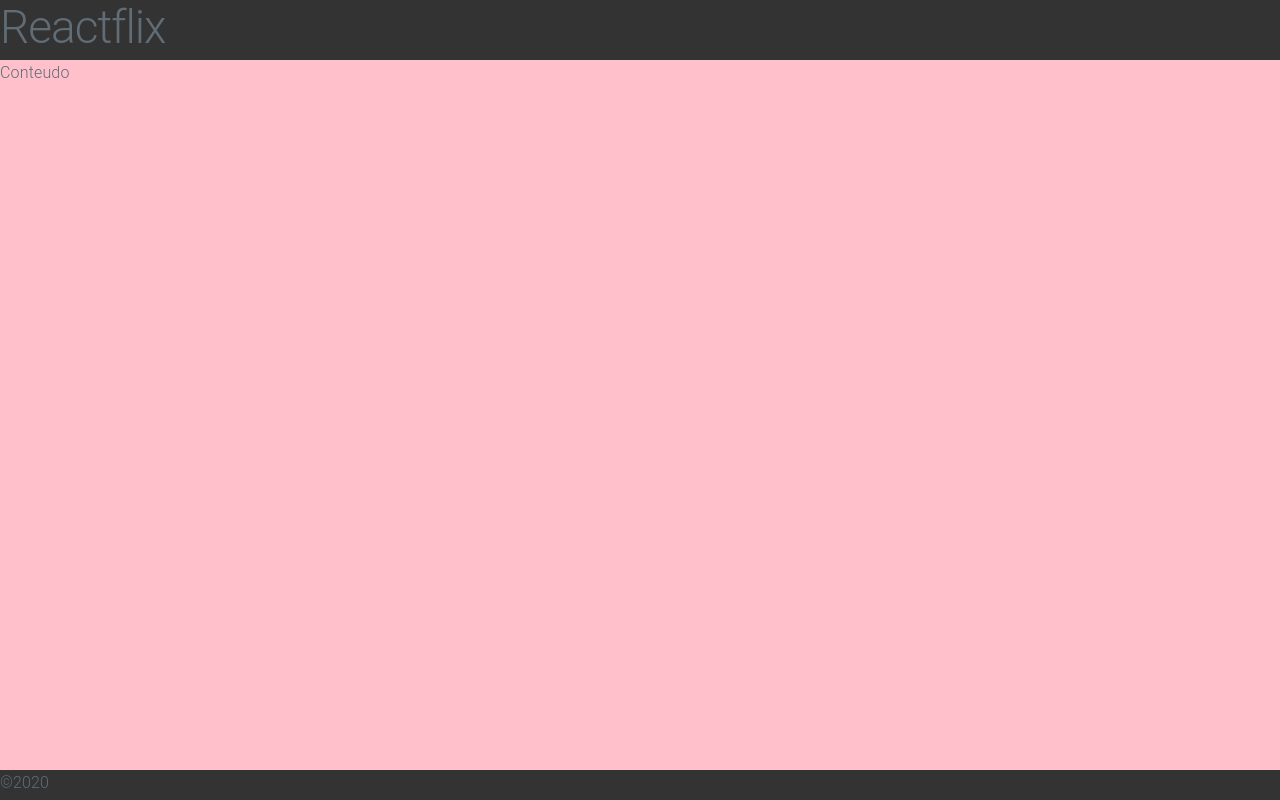
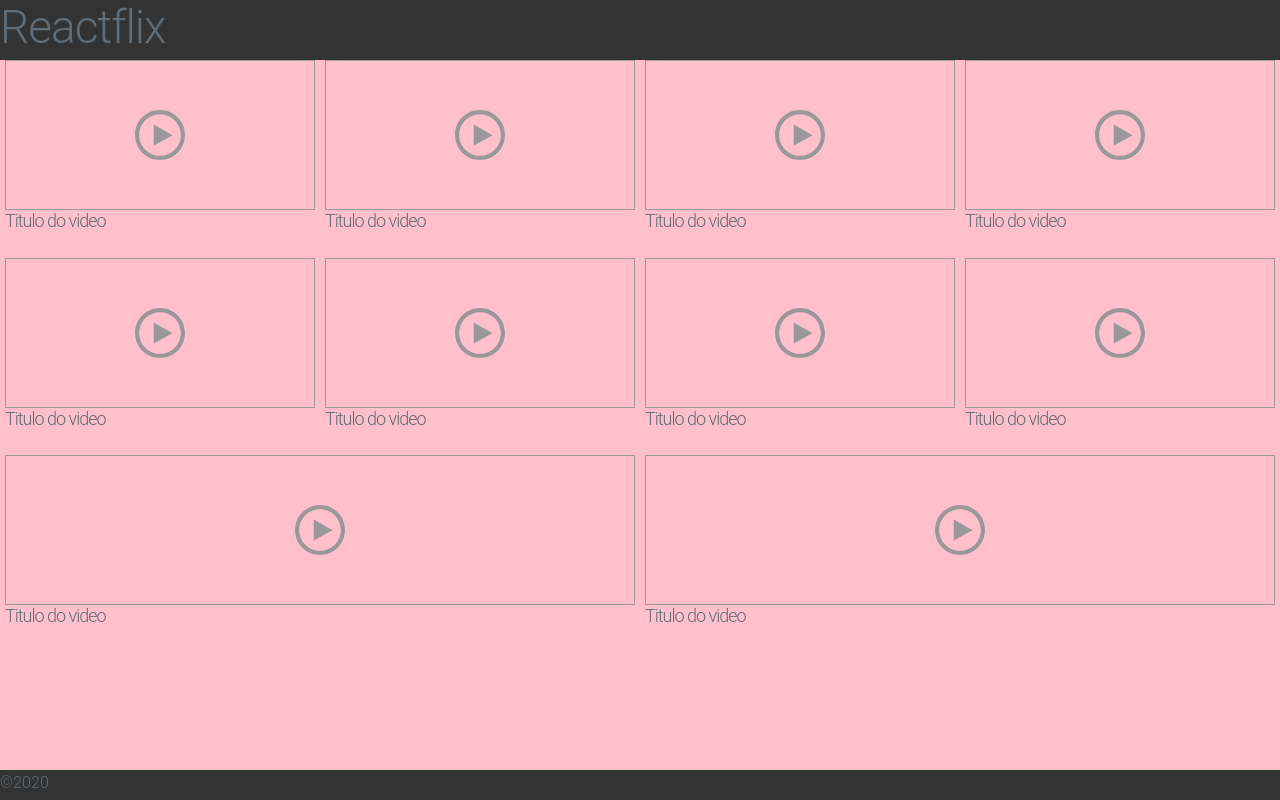
Before and after one commit to reubber/reactflix, a React (Create React App) app: page / in a window 1280 px wide. Built offline with nearby package versions, Linux system fonts and the light colour scheme.

Commit message:
add Video List

```diff
--- a/public/index.html
+++ b/public/index.html
@@ -3,7 +3,7 @@
   <head>
 
     <meta charset="utf-8" />
-    <meta name="viewport" content="width=device-width, initial-scale=1" />
+    <meta name="viewport" content="width=device-width, initial-scale=1, shrink-to-fit=no" />
     <meta name="theme-color" content="#000000" />
 
 
--- a/src/App.js
+++ b/src/App.js
@@ -1,9 +1,11 @@
 import React, {Fragment} from 'react';
 import styled from 'styled-components'
+import GlobalStyle from './theme/globalStyle';
+import Play from '@components/play'
 
 import 'normalize.css'
 import 'milligram'
-import GlobalStyle from './theme/globalStyle';
+
 
 function App() {
 
@@ -16,14 +18,37 @@
 `
   const Footer = styled.footer`
     height: ${footerHeight};
-    background: #333
+    background: #333;
 `
   const Main = styled.main`
     min-height: calc(100% - ${headerHeight} - ${footerHeight});
-    background: pink
+    background: pink;
 `
   const Container = styled.div`
     height: 100%
+`
+  const VideosList = styled.div`
+    display: flex;
+    flex-wrap: wrap;
+`
+  const Video = styled.section`
+    flex: 1 1 300px;
+    margin: 0 5px 5px;
+`
+  const VideoThumb = styled.div`
+    display: flex;
+    align-items: center;
+    border: 1px solid #999;
+    height: 150px;
+    justify-content: center;
+`
+const VideoTitle = styled.h2`
+    font-size: 18px;
+`
+const PlayStyled = styled(Play)`
+    fill: #999;
+    width: 150px;
+    height: 50px;
 `
   return (
     <Fragment>
@@ -34,7 +59,16 @@
         </Header>
 
         <Main>
-          Conteudo
+          <VideosList>
+            {Array.from({ length:10 }).map((item, index) => (
+              <Video key={index}>
+                <VideoThumb>
+                  <PlayStyled />
+                </VideoThumb>
+                <VideoTitle>Titulo do video</VideoTitle>
+              </Video>
+            ))}
+          </VideosList>
         </Main>
 
         <Footer>
--- /dev/null
+++ b/src/components/play.js
@@ -0,0 +1,11 @@
+import React from 'react';
+
+function Play ({className}) {
+  return (
+    <svg xmlns="http://www.w3.org/2000/svg" width="24" height="24" viewBox="0 0 24 24" className={className}>
+      <path d="M12 2c5.514 0 10 4.486 10 10s-4.486 10-10 10-10-4.486-10-10 4.486-10 10-10zm0-2c-6.627 0-12 5.373-12 12s5.373 12 12 12 12-5.373 12-12-5.373-12-12-12zm-3 17v-10l9 5.146-9 4.854z" />
+    </svg>
+  )
+}
+
+export default Play
```
